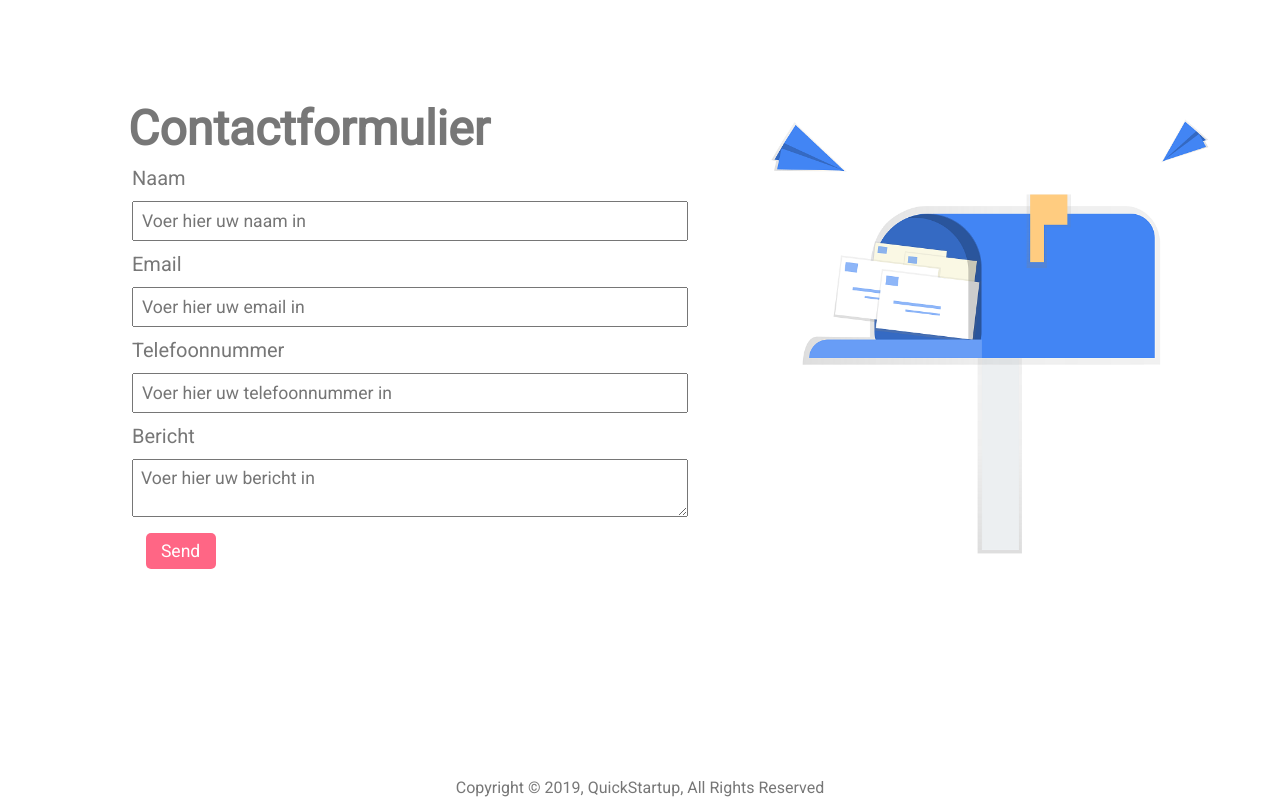
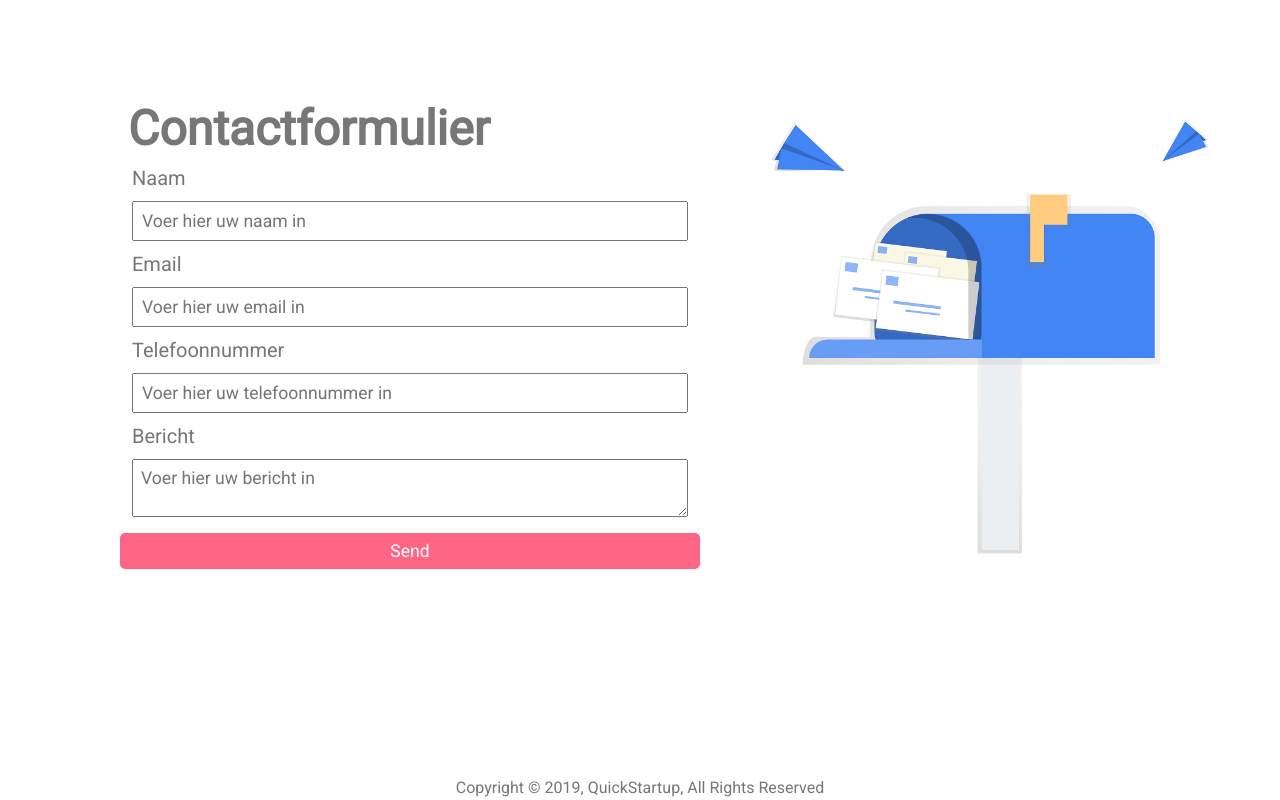
Before and after one commit to Maarten079/Quick-Startup-website, a plain HTML site: page index.html in a window 1280 px wide. Shown: the part 2283-3083 px from the top of the page. Drawn offline with nearby package versions, Linux system fonts and the light colour scheme.

Commit message:
fixed form submit button

```diff
--- a/css/style.css
+++ b/css/style.css
@@ -226,8 +226,6 @@ p {
   color: #fff;
   border: none;
   border-radius: 5px;
-  width: 70px !important;
-  margin-left: 2vw;
 }
 
 #contact .submit-btn:hover {
```
